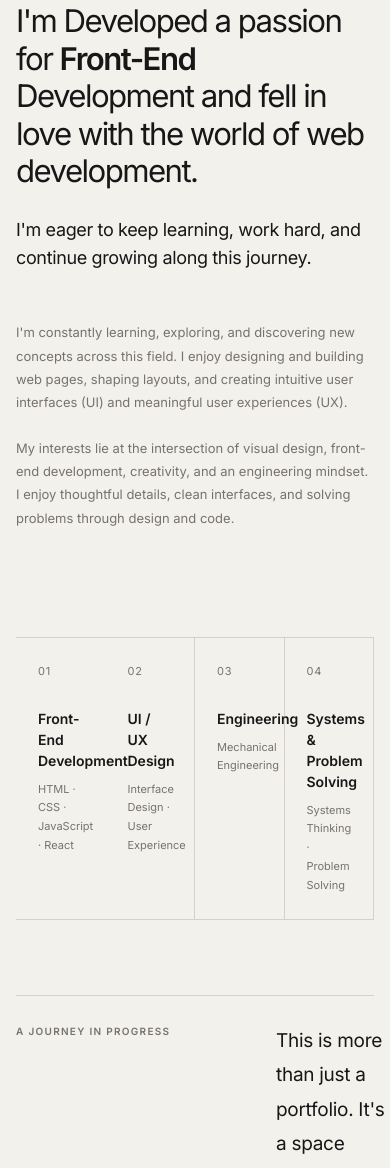
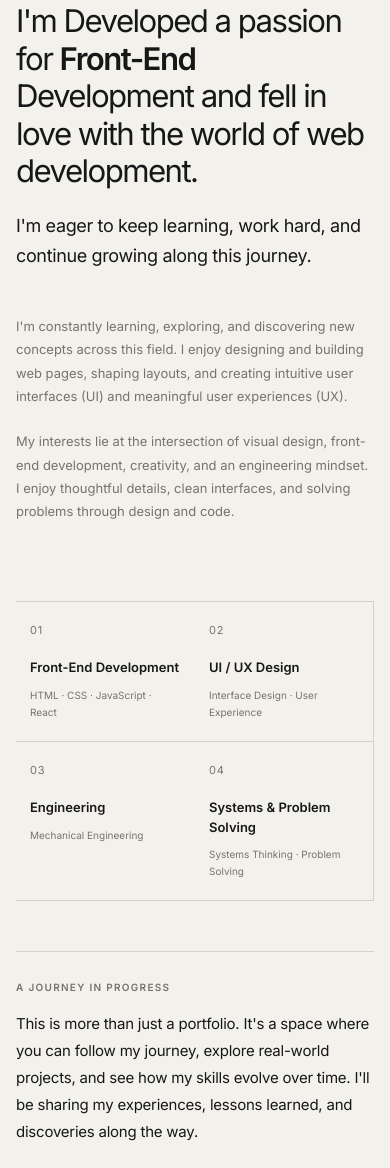
Before and after one commit to mmahdizakizadeh/My-Website, a plain HTML site: page index.html in a window 390 px wide. Shown: the part 1841-3009 px from the top of the page. Drawn offline with nearby package versions, Linux system fonts and the light colour scheme; a web font is replaced by a local one.

Commit message:
version 2.3
update to version 2.3.
set responsive mode for other devise's.
add style for abut content.

```diff
--- a/css/responsive.css
+++ b/css/responsive.css
@@ -151,6 +151,23 @@
 
   .about-intro p {
     font-size: clamp(30px, 7vw, 42px);
+  }
+
+  .about-details {
+    grid-template-columns: repeat(2, minmax(0, 1fr));
+  }
+
+  .about-detail:nth-child(3) {
+    border-right: 0;
+  }
+
+  .about-detail:nth-child(n + 3) {
+    border-top: 1px solid var(--border);
+  }
+
+  .about-journey {
+    grid-template-columns: 1fr;
+    gap: 18px;
   }
 
   .timeline {
@@ -370,15 +387,48 @@
   }
 
   .about-grid {
-    gap: 40px;
+    gap: 35px;
   }
 
   .about-intro p {
     font-size: clamp(27px, 8vw, 38px);
   }
 
+  .about-intro p:last-child {
+    font-size: 18px;
+    line-height: 1.7;
+    margin-top: 20px;
+  }
+
   .about-content > p {
     font-size: 13px;
+    line-height: 1.8;
+  }
+
+  .about-details {
+    margin-top: 55px;
+  }
+
+  .about-detail {
+    padding: 20px 14px;
+    gap: 20px;
+  }
+
+  .about-detail h3 {
+    font-size: 13px;
+  }
+
+  .about-detail p {
+    font-size: 10px;
+  }
+
+  .about-journey {
+    margin-top: 50px;
+    gap: 15px;
+  }
+
+  .about-journey p {
+    font-size: 15px;
     line-height: 1.8;
   }
 
```
